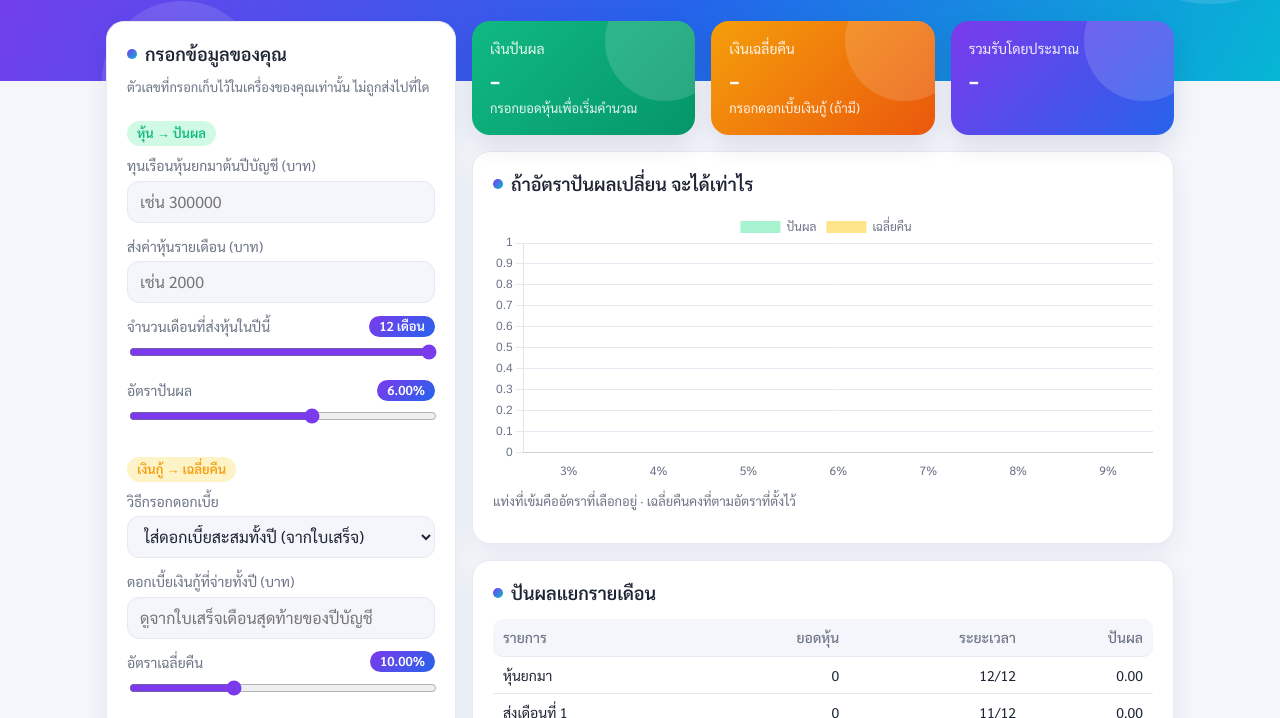
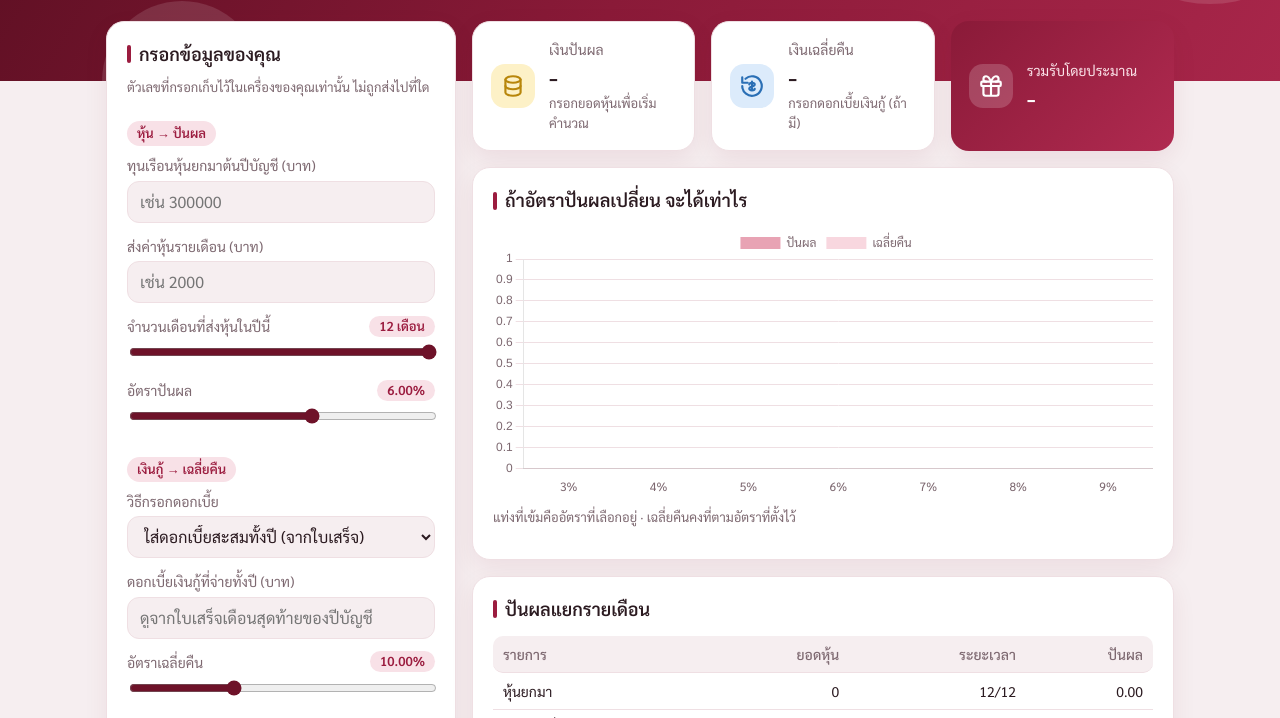
Before and after one commit to trinnawat2565-commits/dashboard, a plain HTML site: page coop-dividend/index.html in a window 1280 px wide. Shown: the part 166-884 px from the top of the page. Drawn offline with nearby package versions, Linux system fonts and the light colour scheme.

Commit message:
Coop dividend calculator: maroon theme
Co-Authored-By: Claude Opus 5.5 <noreply@anthropic.com>
Claude-Session: https://claude.ai/code/session_01MbzrPJ5SgPBs2TQHF533M7

```diff
--- a/coop-dividend/index.html
+++ b/coop-dividend/index.html
@@ -7,12 +7,12 @@
 <link rel="stylesheet" href="https://fonts.googleapis.com/css2?family=Sarabun:wght@400;500;600&display=swap">
 <script src="https://cdnjs.cloudflare.com/ajax/libs/Chart.js/4.4.1/chart.umd.min.js"></script>
 <style>
-:root{--bg:#f4f6fb;--card:#ffffff;--fg:#1d2433;--mut:#6b7385;--line:#e6e9f2;
---g1:#7c3aed;--g2:#2563eb;--g3:#06b6d4;--div:#10b981;--div2:#d1fae5;--ret:#f59e0b;--ret2:#fef3c7;--tot:#7c3aed}
-@media (prefers-color-scheme:dark){:root{--bg:#0f1220;--card:#181c2e;--fg:#eef0f7;--mut:#9aa2b8;--line:#2a3047;--div2:#0d3b2e;--ret2:#3d2e0a}}
+:root{--bg:#f6eef0;--card:#ffffff;--fg:#2b1a20;--mut:#7d6870;--line:#efdfe3;
+--g1:#6e1229;--g2:#9b1c3f;--g3:#c2385f;--rose:#f8e1e7;--div:#2f7d5b;--div2:#e3f4ea;--ret:#b8730a;--ret2:#fdf1d8;--tot:#9b1c3f}
+@media (prefers-color-scheme:dark){:root{--bg:#1a1013;--card:#25171c;--fg:#f5e9ec;--mut:#bba3ab;--line:#3d2730;--rose:#4a1e2b;--div2:#163a2a;--ret2:#3d2e0a;--g3:#e0607f}}
 *{box-sizing:border-box}
 body{margin:0;background:var(--bg);color:var(--fg);font-family:Sarabun,system-ui,sans-serif;font-size:16px;line-height:1.6}
-.hero{background:linear-gradient(120deg,var(--g1),var(--g2) 55%,var(--g3));color:#fff;padding:32px 16px 84px;position:relative;overflow:hidden}
+.hero{background:linear-gradient(120deg,#5c0f22,#8a1a38 50%,#a8264a);color:#fff;padding:32px 16px 84px;position:relative;overflow:hidden}
 .hero:before,.hero:after{content:"";position:absolute;border-radius:50%;background:rgba(255,255,255,.12)}
 .hero:before{width:260px;height:260px;right:-60px;top:-90px}.hero:after{width:160px;height:160px;left:8%;bottom:-80px}
 .hero .in{max-width:1100px;margin:0 auto;position:relative}
@@ -23,26 +23,26 @@ h1{font-size:30px;font-weight:600;margin:0 0 6px;line-height:1.3}
 .grid{display:grid;gap:16px}
 .main{grid-template-columns:minmax(0,350px) minmax(0,1fr)}
 @media (max-width:820px){.main{grid-template-columns:minmax(0,1fr)}h1{font-size:24px}}
-.card{background:var(--card);border:1px solid var(--line);border-radius:18px;padding:18px 20px;box-shadow:0 8px 24px rgba(30,40,90,.07)}
+.card{background:var(--card);border:1px solid var(--line);border-radius:18px;padding:18px 20px;box-shadow:0 8px 24px rgba(110,18,41,.07)}
 .card h2{font-size:18px;font-weight:600;margin:0 0 12px;display:flex;align-items:center;gap:8px}
-.card h2 .dot{width:10px;height:10px;border-radius:50%;background:linear-gradient(135deg,var(--g1),var(--g3))}
+.card h2 .dot{width:4px;height:18px;border-radius:4px;background:var(--g2)}
 .f{margin-bottom:12px}
 .f label{display:flex;justify-content:space-between;align-items:center;font-size:14px;color:var(--mut);margin-bottom:4px}
-.f label b{color:#fff;font-weight:600;background:linear-gradient(135deg,var(--g1),var(--g2));border-radius:999px;padding:0 10px;font-size:13px}
+.f label b{color:var(--g2);font-weight:600;background:var(--rose);border-radius:999px;padding:0 10px;font-size:13px}
 input[type=number],select{width:100%;height:42px;border:1.5px solid var(--line);border-radius:12px;padding:0 12px;font:inherit;background:var(--bg);color:var(--fg);transition:border-color .15s,box-shadow .15s}
-input[type=number]:focus,select:focus{outline:none;border-color:var(--g2);box-shadow:0 0 0 4px rgba(37,99,235,.15)}
+input[type=number]:focus,select:focus{outline:none;border-color:var(--g2);box-shadow:0 0 0 4px rgba(155,28,63,.15)}
 input[type=range]{width:100%;accent-color:var(--g1)}
 .sec{display:inline-block;font-size:13px;font-weight:600;margin:14px 0 8px;padding:2px 10px;border-radius:999px}
-.sec.s1{background:var(--div2);color:var(--div)}.sec.s2{background:var(--ret2);color:var(--ret)}
-.kpis{grid-template-columns:repeat(auto-fit,minmax(180px,1fr))}
-.kpi{border-radius:18px;padding:16px 18px;color:#fff;position:relative;overflow:hidden;box-shadow:0 10px 24px rgba(30,40,90,.12)}
-.kpi:after{content:"";position:absolute;width:120px;height:120px;border-radius:50%;background:rgba(255,255,255,.14);right:-30px;top:-40px}
-.kpi.k1{background:linear-gradient(135deg,#10b981,#059669)}
-.kpi.k2{background:linear-gradient(135deg,#f59e0b,#ea580c)}
-.kpi.tot{background:linear-gradient(135deg,#7c3aed,#2563eb)}
-.kpi .l{font-size:14px;opacity:.9}
-.kpi .v{font-size:30px;font-weight:600;line-height:1.3}
-.kpi .s{font-size:13px;opacity:.9}
+.sec.s1,.sec.s2{background:var(--rose);color:var(--g2)}
+.kpis{grid-template-columns:repeat(auto-fit,minmax(200px,1fr))}.kpi>div:last-child{min-width:0}
+.kpi{border-radius:18px;padding:16px 18px;background:var(--card);border:1px solid var(--line);box-shadow:0 8px 24px rgba(110,18,41,.08);display:flex;gap:14px;align-items:center}
+.kpi .ic{flex:none;width:44px;height:44px;border-radius:14px;display:flex;align-items:center;justify-content:center}
+.kpi .ic svg{width:26px;height:26px}
+.kpi.k1 .ic{background:#fdf1c7;color:#b8860b}.kpi.k2 .ic{background:#dcebfb;color:#2a6fb5}.kpi.tot .ic{background:#fbd9df;color:#b4203f}
+.kpi .l{font-size:14px;color:var(--mut)}
+.kpi .v{font-size:clamp(20px,2.2vw,26px);font-weight:600;line-height:1.25;color:var(--fg)}
+.kpi.tot{background:linear-gradient(135deg,#8a1a38,#b02a50);border:none}.kpi.tot .l,.kpi.tot .s{color:#fbe3e9}.kpi.tot .v{color:#fff}.kpi.tot .ic{background:rgba(255,255,255,.18);color:#fff}
+.kpi .s{font-size:13px;color:var(--mut)}
 .chartbox{position:relative;height:270px}
 table{width:100%;border-collapse:separate;border-spacing:0;font-size:14px}
 th,td{padding:7px 10px;text-align:right;border-bottom:1px solid var(--line)}
@@ -50,10 +50,10 @@ th:first-child,td:first-child{text-align:left}
 th{color:var(--mut);font-weight:500;background:var(--bg)}
 th:first-child{border-radius:10px 0 0 10px}th:last-child{border-radius:0 10px 10px 0}
 tbody tr:hover td{background:var(--bg)}
-tfoot td{font-weight:600;color:var(--g1);border-bottom:none}
+tfoot td{font-weight:600;color:var(--g2);border-bottom:none}
 .note{font-size:13px;color:var(--mut);margin-top:10px}
 .hint{font-size:13px;color:var(--mut);margin-top:-6px;margin-bottom:10px}
-.btn{width:100%;border:none;background:linear-gradient(135deg,var(--g1),var(--g2));color:#fff;border-radius:12px;padding:10px 14px;font:inherit;font-size:15px;font-weight:500;cursor:pointer;margin-top:6px}
+.btn{width:100%;border:none;background:linear-gradient(135deg,#8a1a38,#b02a50);color:#fff;border-radius:12px;padding:10px 14px;font:inherit;font-size:15px;font-weight:500;cursor:pointer;margin-top:6px}
 .btn:hover{filter:brightness(1.08)}
 .foot{text-align:center;font-size:13px;color:var(--mut);margin-top:24px}
 </style>
@@ -86,9 +86,9 @@ tfoot td{font-weight:600;color:var(--g1);border-bottom:none}
 
 <div class="grid" style="align-content:start">
 <div class="grid kpis">
-<div class="kpi k1"><div class="l">เงินปันผล</div><div class="v" id="kD">-</div><div class="s" id="kDs"></div></div>
-<div class="kpi k2"><div class="l">เงินเฉลี่ยคืน</div><div class="v" id="kR">-</div><div class="s" id="kRs"></div></div>
-<div class="kpi tot"><div class="l">รวมรับโดยประมาณ</div><div class="v" id="kT">-</div><div class="s" id="kTs"></div></div>
+<div class="kpi k1"><div class="ic" aria-hidden="true"><svg viewBox="0 0 24 24" fill="none" stroke="currentColor" stroke-width="2" stroke-linecap="round" stroke-linejoin="round"><ellipse cx="12" cy="6" rx="7" ry="3"/><path d="M5 6v6c0 1.7 3.1 3 7 3s7-1.3 7-3V6"/><path d="M5 12v6c0 1.7 3.1 3 7 3s7-1.3 7-3v-6"/></svg></div><div><div class="l">เงินปันผล</div><div class="v" id="kD">-</div><div class="s" id="kDs"></div></div></div>
+<div class="kpi k2"><div class="ic" aria-hidden="true"><svg viewBox="0 0 24 24" fill="none" stroke="currentColor" stroke-width="2" stroke-linecap="round" stroke-linejoin="round"><path d="M3 12a9 9 0 1 0 3-6.7"/><path d="M3 4v5h5"/><path d="M12 8v8M9.5 10.5c0-1 1-1.5 2.5-1.5s2.5.6 2.5 1.6c0 2.4-5 1.3-5 3.8 0 1 1 1.6 2.5 1.6s2.5-.5 2.5-1.5"/></svg></div><div><div class="l">เงินเฉลี่ยคืน</div><div class="v" id="kR">-</div><div class="s" id="kRs"></div></div></div>
+<div class="kpi tot"><div class="ic" aria-hidden="true"><svg viewBox="0 0 24 24" fill="none" stroke="currentColor" stroke-width="2" stroke-linecap="round" stroke-linejoin="round"><rect x="3" y="8" width="18" height="4" rx="1"/><path d="M12 8v13M19 12v7a2 2 0 0 1-2 2H7a2 2 0 0 1-2-2v-7"/><path d="M7.5 8a2.5 2.5 0 0 1 0-5C10 3 12 8 12 8s2-5 4.5-5a2.5 2.5 0 0 1 0 5"/></svg></div><div><div class="l">รวมรับโดยประมาณ</div><div class="v" id="kT">-</div><div class="s" id="kTs"></div></div></div>
 </div>
 
 <div class="card">
@@ -140,11 +140,11 @@ $('tfS').textContent=fmt(shares,0);$('tfD').textContent=fmt(D);
 const rates=[];for(let r=Math.max(0,Math.round(dr)-3);r<=Math.round(dr)+3;r++)rates.push(r);
 if(!rates.includes(dr)){rates.push(dr);rates.sort((a,b)=>a-b);}
 const dark=matchMedia('(prefers-color-scheme: dark)').matches;
-const c1='#10b981',c1l=dark?'#145a45':'#a7f3d0',c2='#f59e0b',c2l=dark?'#5c4310':'#fde68a';
+const c1=dark?'#e0607f':'#8a1a38',c1l=dark?'#6b2639':'#e8a3b4',c2=dark?'#f2b8c6':'#e8879f',c2l=dark?'#4a2a33':'#f8d7df';
 const data={labels:rates.map(r=>r.toFixed(2).replace(/\.?0+$/,'')+'%'),datasets:[
 {label:'ปันผล',data:rates.map(r=>dividend(op,mo,nm,r/100)),backgroundColor:rates.map(r=>r===dr?c1:c1l),stack:'s'},
 {label:'เฉลี่ยคืน',data:rates.map(()=>R),backgroundColor:rates.map(r=>r===dr?c2:c2l),stack:'s'}]};
-const tc=dark?'#9aa2b8':'#6b7385',gc=dark?'#2a3047':'#e6e9f2';
+const tc=dark?'#bba3ab':'#7d6870',gc=dark?'#3d2730':'#efdfe3';
 if(chart){chart.data=data;chart.update();}
 else if(window.Chart){chart=new Chart($('ch'),{type:'bar',data,options:{maintainAspectRatio:false,datasets:{bar:{borderRadius:8,borderSkipped:false}},
 plugins:{legend:{labels:{color:tc,font:{family:'Sarabun'}}},tooltip:{callbacks:{label:c=>c.dataset.label+': '+fmt(c.raw)+' บาท',footer:it=>'รวม '+fmt(it.reduce((a,b)=>a+b.raw,0))+' บาท'}}},
```
